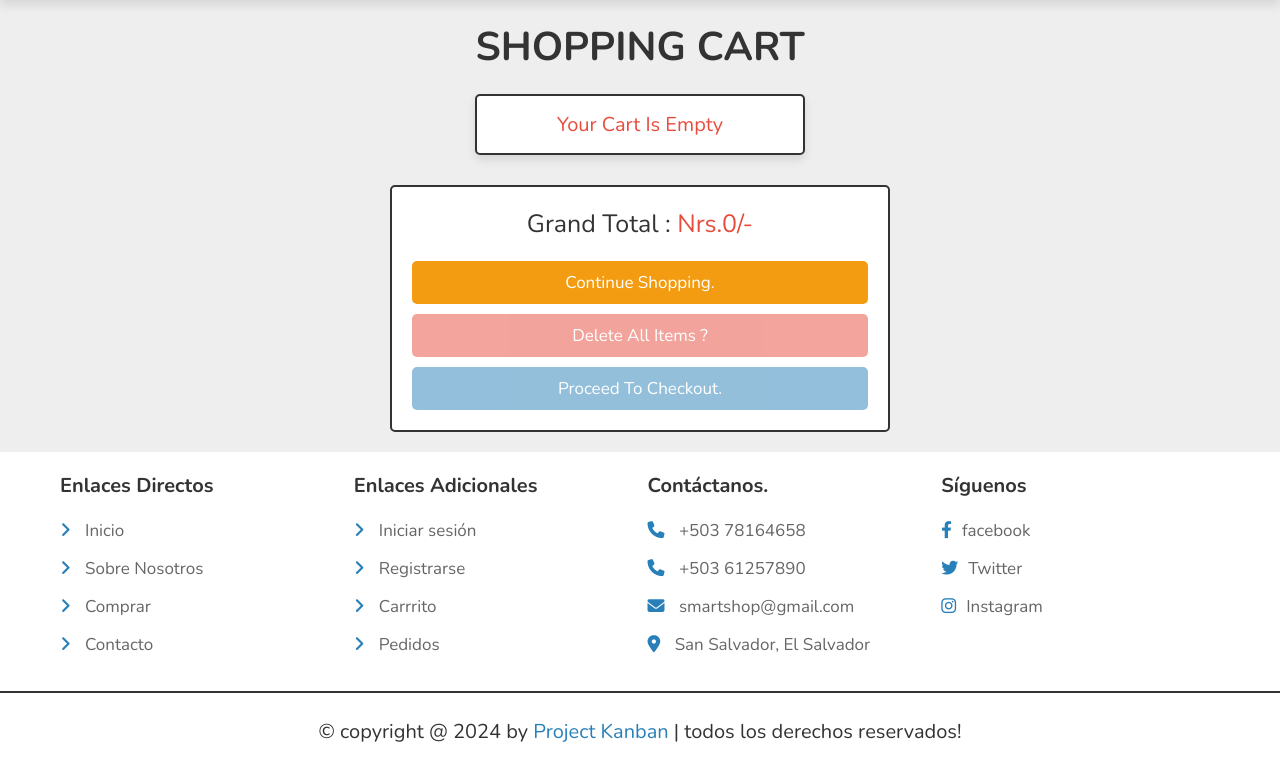
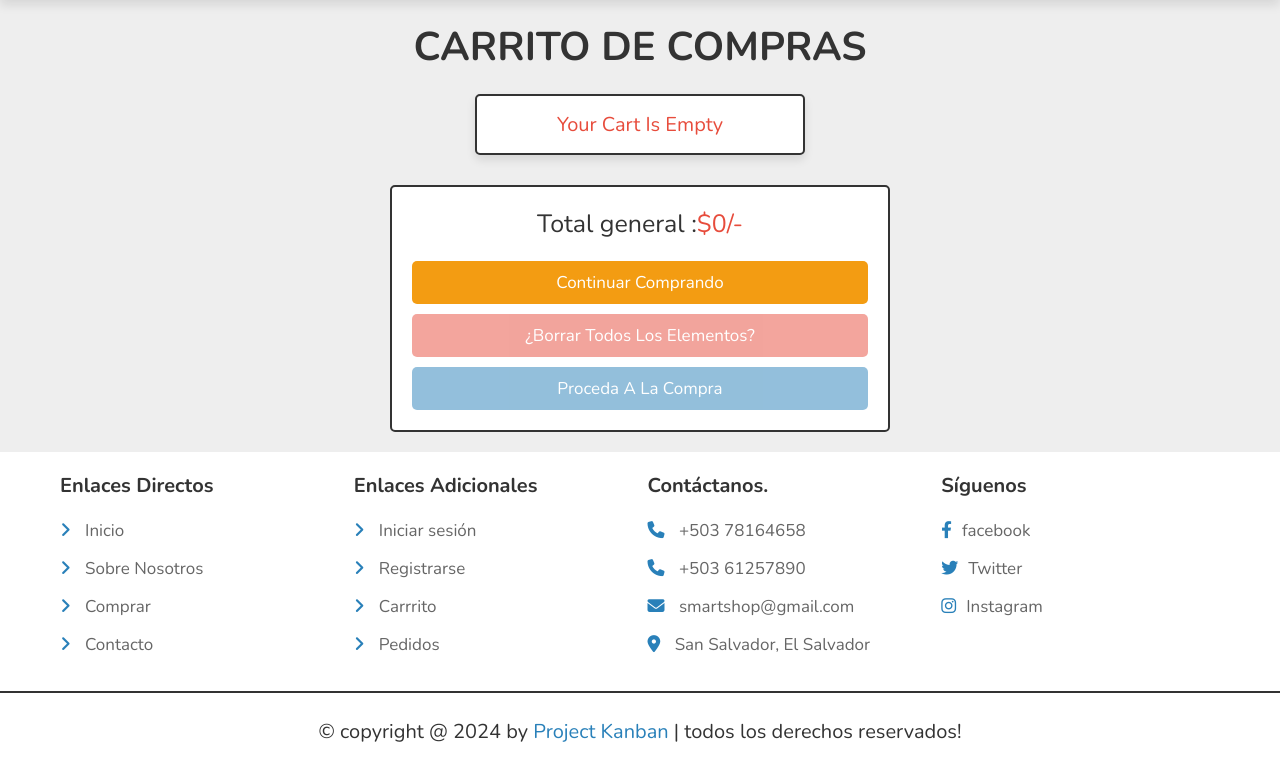
Before and after one commit to luisNnwn/SmartShop-2024, a PHP site: page /cart.php in a window 1280 px wide. Shown: the part 74-844 px from the top of the page. Run offline with PHP 8.4, Linux system fonts and the light colour scheme; the visitor is signed in with stand-in values (Sample User, id 1); data that the repository does not hold is empty; some libraries are stand-ins or nearby versions.

Commit message:
Changes in cart

```diff
--- a/cart.php
+++ b/cart.php
@@ -53,7 +53,7 @@ if(isset($_POST['update_qty'])){
 
 <section class="products shopping-cart">
 
-   <h3 class="heading">Shopping cart</h3>
+   <h3 class="heading">Carrito de compras</h3>
 
    <div class="box-container">
 
@@ -87,10 +87,10 @@ if(isset($_POST['update_qty'])){
    </div>
 
    <div class="cart-total">
-      <p>Grand Total : <span>Nrs.<?= $grand_total; ?>/-</span></p>
-      <a href="shop.php" class="option-btn">Continue Shopping.</a>
-      <a href="cart.php?delete_all" class="delete-btn <?= ($grand_total > 1)?'':'disabled'; ?>" onclick="return confirm('delete all from cart?');">Delete All Items ?</a>
-      <a href="checkout.php" class="btn <?= ($grand_total > 1)?'':'disabled'; ?>">Proceed to Checkout.</a>
+      <p>Total general :<span>$<?= $grand_total; ?>/-</span></p>
+      <a href="shop.php" class="option-btn">Continuar comprando</a>
+      <a href="cart.php?delete_all" class="delete-btn <?= ($grand_total > 1)?'':'disabled'; ?>" onclick="return confirm('delete all from cart?');">¿Borrar todos los elementos?</a>
+      <a href="checkout.php" class="btn <?= ($grand_total > 1)?'':'disabled'; ?>">Proceda a la compra</a>
    </div>
 
 </section>
```
